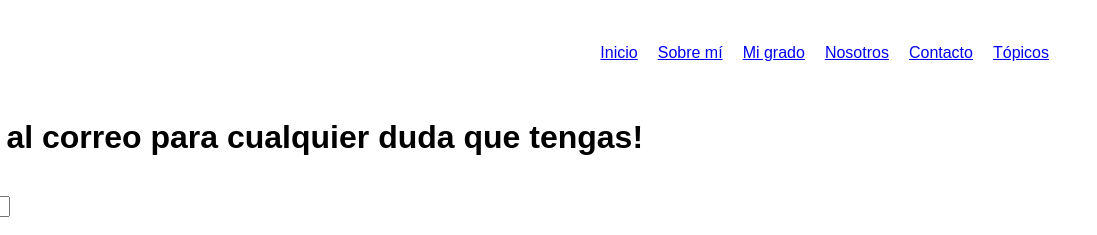
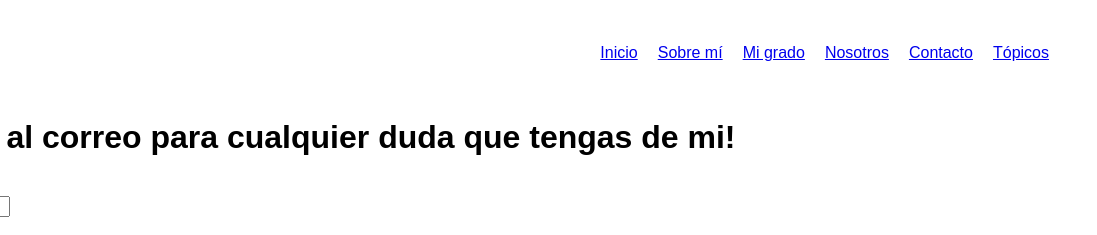
Before and after one commit to MarioGayarr/.vscode, a plain HTML site: page Workspace/Mi pagina web/public/contact.html in a window 1280 px wide. Shown: the top 235 px of the page, 183-1280 px from the left. Drawn offline with Linux system fonts and the light colour scheme.

Commit message:
Commit sobre mi y contacto

```diff
--- a/Workspace/Mi pagina web/public/contact.html
+++ b/Workspace/Mi pagina web/public/contact.html
@@ -20,7 +20,7 @@
   </header>
 
   <main>
-    <h1>¡Escribeme al correo para cualquier duda que tengas!</h1>
+    <h1>¡Escribeme al correo para cualquier duda que tengas de mi!</h1>
       <label for="email">Correo electrónico:</label><br>
       <input type="email" id="email" name="email" required><br><br>
 
```
Also changed, not shown: Workspace/Mi pagina web/public/about.html (+1 -1 lines).
